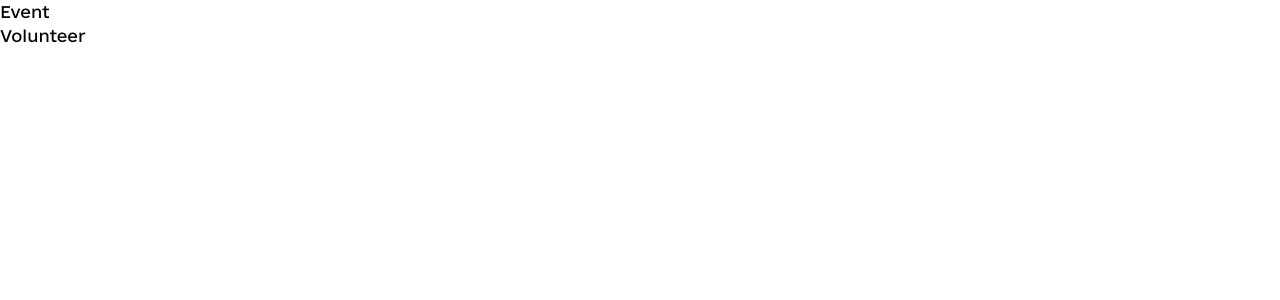
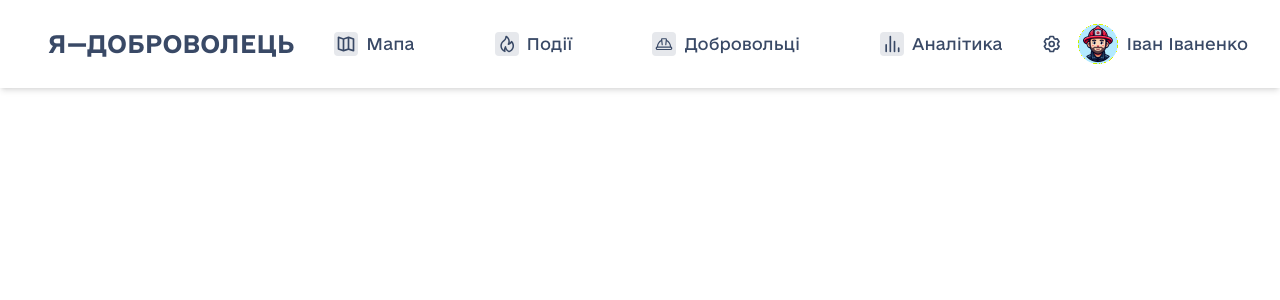
Before and after one commit to MrZhenShen/i-volunteer, a React (Create React App) app: page / in a window 1280 px wide. Shown: the top 300 px of the page. Built offline with nearby package versions, Linux system fonts and the light colour scheme.

Commit message:
implement navigation bar

```diff
--- a/src/App.js
+++ b/src/App.js
@@ -1,19 +1,19 @@
 import { BrowserRouter, Routes, Route } from "react-router-dom";
-import Volunteer from './containers/Volunteer';
-import Event from './containers/Event';
-import NavigationBar from './containers/NavigationBar';
+import Volunteer from "./containers/Volunteer";
+import Event from "./containers/Event";
+import NavigationBar from "./containers/NavigationBar";
 
 function App() {
   return (
     <BrowserRouter>
       <Routes>
         <Route path="/" element={<NavigationBar />}>
-          <Route path="volunteer" element={<Volunteer />} />
-          <Route path="event" element={<Event />} />
+          <Route path="/volunteers" element={<Volunteer />} />
+          <Route path="/events" element={<Event />} />
         </Route>
       </Routes>
     </BrowserRouter>
   );
-};
+}
 
 export default App;
--- a/src/containers/NavigationBar.js
+++ b/src/containers/NavigationBar.js
@@ -1,22 +1,71 @@
-import { Outlet, Link } from "react-router-dom";
+import { NavLink } from "react-router-dom";
+import Icon from "../components/Icon";
+import avatar from "../assets/avatar.png";
 
 const NavigationBar = () => {
+  const linkStyle = "text-primary-400 hover:text-gray-800 flex items-center py-1 px-2 gap-2";
+  const linkActive = "bg-primary-50 rounded-md";
+  const linkIconBoxStyle = "bg-primary-50 p-0.5 rounded";
+  const linkIconStyle = "w-5 h-5";
+
   return (
-    <>
-      <nav>
-        <ul>
-          <li>
-            <Link to="/event">Event</Link>
-          </li>
-          <li>
-            <Link to="/volunteer">Volunteer</Link>
-          </li>
-        </ul>
-      </nav>
-
-      <Outlet />
-    </>
-  )
+    <nav className="bg-white shadow-md">
+      <div className="px-8 py-6 flex justify-between items-center w-full">
+        <div className="flex items-center">
+          <NavLink to="/" className="ml-4 text-2xl font-bold text-primary-400">
+            Я—ДОБРОВОЛЕЦЬ
+          </NavLink>
+        </div>
+        <div className="flex space-x-4 gap-12">
+          <NavLink
+            to="/map"
+            className={({ isActive }) => isActive ? `${linkStyle} ${linkActive}` : linkStyle}
+          >
+            <div className={linkIconBoxStyle}>
+              <Icon name="Map" className={linkIconStyle} />
+            </div>
+            Мапа
+          </NavLink>
+          <NavLink
+            to="/events"
+            className={({ isActive }) => isActive ? `${linkStyle} ${linkActive}` : linkStyle}
+          >
+            <div className={linkIconBoxStyle}>
+              <Icon name="Event" className={linkIconStyle} />
+            </div>
+            Події
+          </NavLink>
+          <NavLink
+            to="/volunteers"
+            className={({ isActive }) => isActive ? `${linkStyle} ${linkActive}` : linkStyle}
+          >
+            <div className={linkIconBoxStyle}>
+              <Icon name="Helmet" className={linkIconStyle} />
+            </div>
+            Добровольці
+          </NavLink>
+          <NavLink
+            to="/analytics"
+            className={({ isActive }) => isActive ? `${linkStyle} ${linkActive}` : linkStyle}
+          >
+            <div className={linkIconBoxStyle}>
+              <Icon name="Analytics" className={linkIconStyle} />
+            </div>
+            Аналітика
+          </NavLink>
+        </div>
+        <div className="flex items-center gap-4">
+          <Icon name="Settings" className="w-5 h-5 text-primary-400" />
+          <div className="flex items-center gap-2">
+            <img src={avatar} alt="Avatar" className="w-10 h-10 rounded-full" />
+            <span className="text-primary-400 text-base leading-6">
+              Іван Іваненко
+            </span>
+          </div>
+        </div>
+      </div>
+    </nav>
+  );
 };
 
 export default NavigationBar;
```
Also changed, not shown: src/assets/avatar.png (added).
